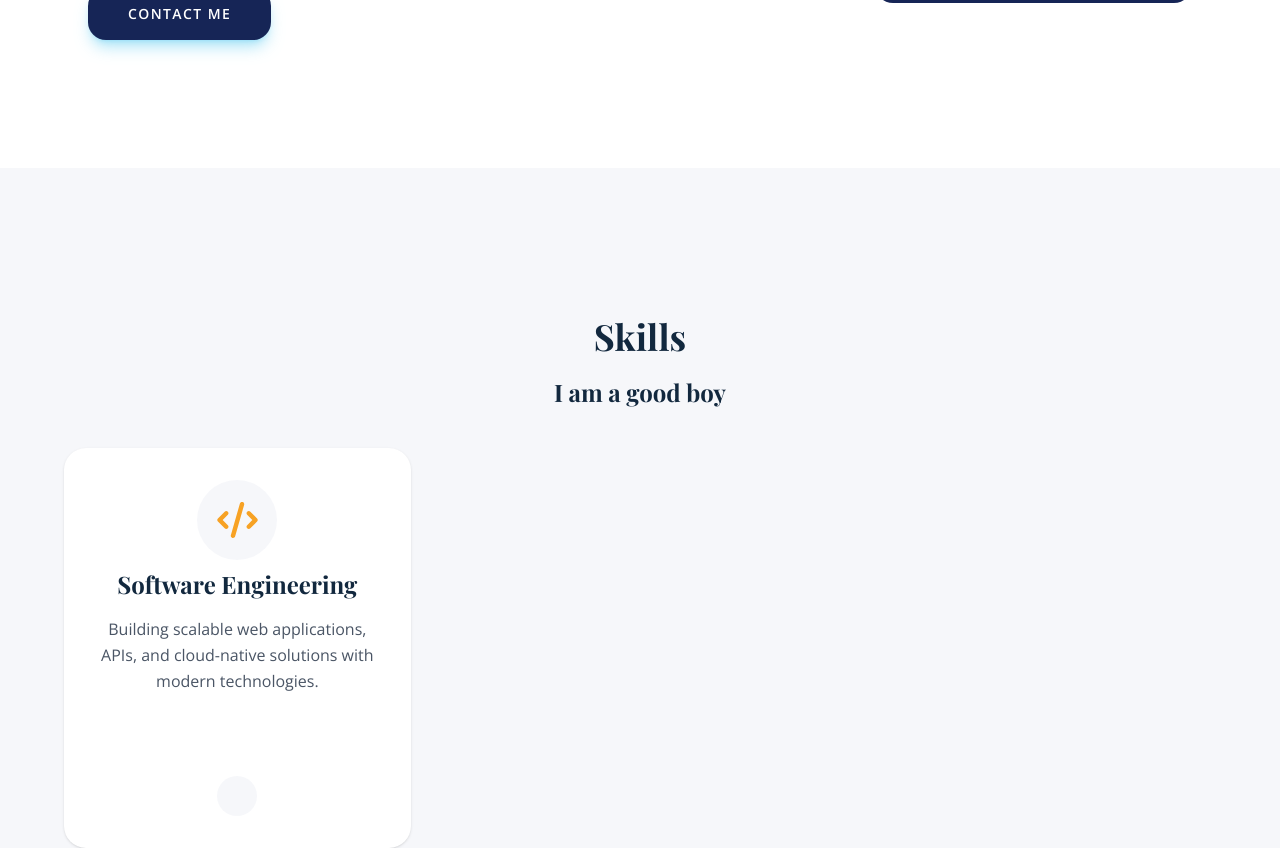
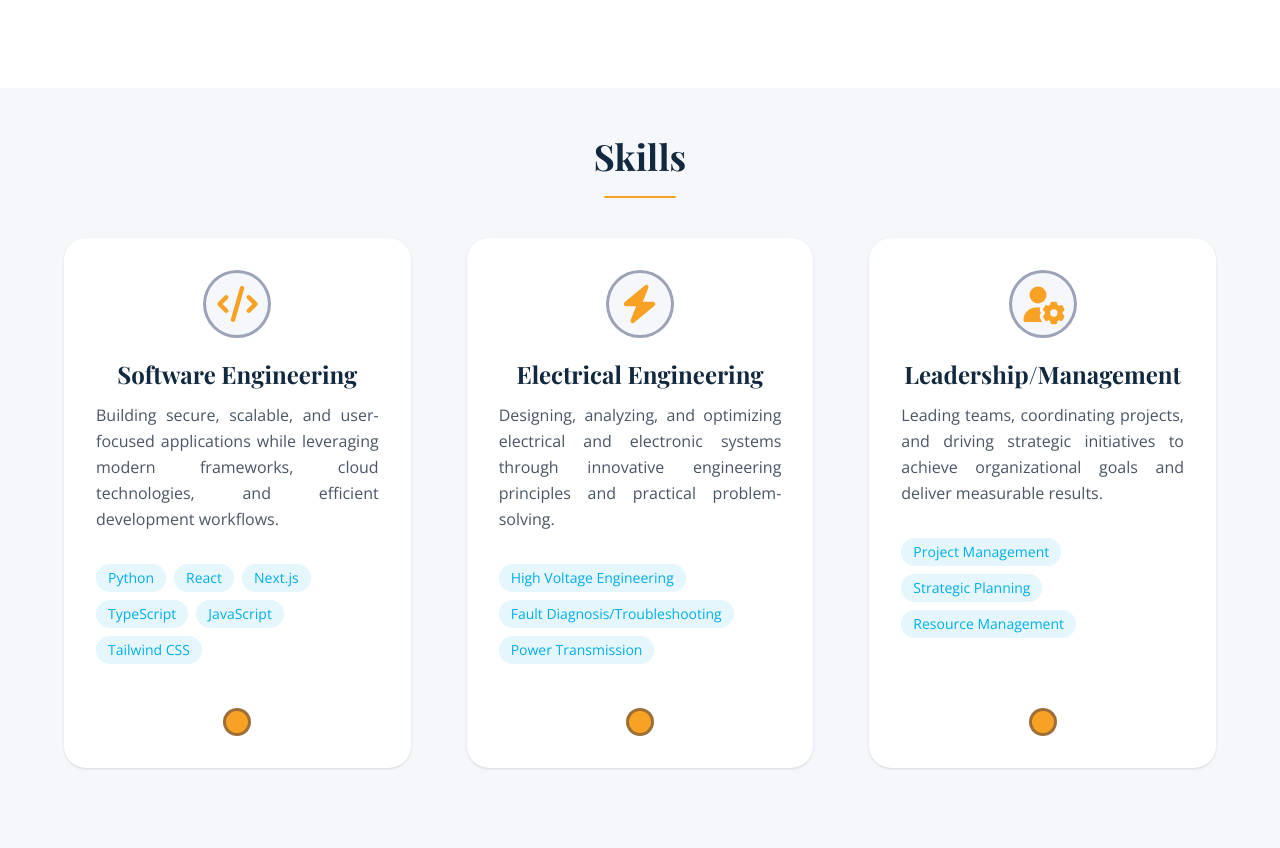
Before and after one commit to Dann-Hub/My-Portfolio, a Next.js app: page / in a window 1280 px wide. Shown: the part 1600-2448 px from the top of the page. Built offline with nearby package versions, Linux system fonts and the light colour scheme; a web font is replaced by a local one.

Commit message:
Skills update

```diff
--- a/components/about.tsx
+++ b/components/about.tsx
@@ -6,7 +6,7 @@ import Image from "next/image";
 export default function About() {
     return (
         <section id="about" className="min-h-screen relative overflow-hidden py-32">
-            <div className="max-w-7xl mx-auto">
+            <div className="max-w-7xl mx-auto -mt-20">
                 <div className="text-center">
                     <h1 className="font-bold font-heading text-4xl ">
                         About Me
--- a/components/skills.tsx
+++ b/components/skills.tsx
@@ -5,53 +5,102 @@ import { FontAwesomeIcon } from "@fortawesome/react-fontawesome";
 
 import {
     faCode,
-
+    faBolt,
+    faUserGear,
 } from "@fortawesome/free-solid-svg-icons";
 
-const socials = [
-    {
-        // icon: faLaptopCode,
-        label: "GitHub",
-    },
-    {
-        // icon: faXTwitter,
-        label: "LinkedIn",
-    },
-    {
-        // icon: faXTwitter,
-        label: "X",
-    },
-];
 
 export default function Skills() {
     return (
         <section id="about" className="min-h-screen relative overflow-hidden bg-[#e8ecf2]/40 py-32">
-            <div className="max-w-6xl mx-auto text-center items-center justify-center">
-                <h2 className="font-heading font-bold text-4xl leading-20">Skills</h2>
-                <p className="font-heading font-bold text-2xl">I am a good boy</p>
+            <div className="max-w-6xl mx-auto text-center items-center justify-center -mt-20">
+                <h2 className="font-heading font-bold text-4xl leading-10">Skills</h2>
+                <div className="mx-auto mt-5 h-0.5 w-18 rounded-full bg-accent-yellow"/>
+
                 <div className="grid gap-14 lg:grid-cols-3 items-center justify-center mt-10">
-                    <div className="relative flex h-100 flex-col items-center rounded-3xl bg-white p-8 text-center shadow-sm transition-all duration-300 hover:-translate-y-2 hover:shadow-xl">
-                        <div className="flex h-20 w-20 items-center justify-center rounded-full bg-[#e8ecf2]/40">
+                    <div className="relative flex h-full flex-col gap-5 items-center rounded-3xl bg-white p-8 text-center shadow-sm transition-all duration-300 hover:-translate-y-2 hover:shadow-xl">
+                        <div className="flex h-17 w-17 items-center justify-center border-3 border-blue-950/40 rounded-full bg-[#e8ecf2]/40">
                             <FontAwesomeIcon
                                 icon={faCode}
                                 className="text-4xl text-accent-yellow"
                             />
                         </div>
+                        <div>
+                            <h3 className="font-heading text-2xl font-bold mb-3">
+                                Software Engineering
+                            </h3>
 
-                        <h3 className="mt-2 font-heading text-2xl font-bold">
-                            Software Engineering
-                        </h3>
-
-                        <p className="mt-4 text-gray-600 leading-relaxed">
-                            Building scalable web applications, APIs,
-                            and cloud-native solutions with modern technologies.
-                        </p>
-                        <div className="absolute rounded-full h-10 w-10 bottom-0 left-1/2 -translate-x-1/2 bg-[#e8ecf2]/40 flex items-end justify-center mb-8">
-
+                            <p className="text-gray-600 mb-3 leading-relaxed text-justify">
+                                Building secure, scalable, and user-focused applications while leveraging modern frameworks,
+                                cloud technologies, and efficient development workflows.
+                            </p>
+                        </div>
+                        <div className="flex flex-wrap gap-2">
+                            <span className="rounded-full bg-primary/10 px-3 py-1 text-sm text-primary">Python</span>
+                            <span className="rounded-full bg-primary/10 px-3 py-1 text-sm text-primary">React</span>
+                            <span className="rounded-full bg-primary/10 px-3 py-1 text-sm text-primary">Next.js</span>
+                            <span className="rounded-full bg-primary/10 px-3 py-1 text-sm text-primary">TypeScript</span>
+                            <span className="rounded-full bg-primary/10 px-3 py-1 text-sm text-primary">JavaScript</span>
+                            <span className="rounded-full bg-primary/10 px-3 py-1 text-sm text-primary">Tailwind CSS</span>
+                        </div>
+                        <div className="mt-auto flex justify-center pt-6">
+                            <div className="h-7 w-7 rounded-full border-3 border-blue-950/40 bg-accent-yellow" />
                         </div>
                     </div>
 
+                    <div className="relative flex h-full flex-col gap-5 items-center rounded-3xl bg-white p-8 text-center shadow-sm transition-all duration-300 hover:-translate-y-2 hover:shadow-xl">
+                        <div className="flex h-17 w-17 items-center justify-center border-3 border-blue-950/40 rounded-full bg-[#e8ecf2]/40">
+                            <FontAwesomeIcon
+                                icon={faBolt}
+                                className="text-4xl text-accent-yellow"
+                            />
+                        </div>
+                        <div>
+                            <h3 className="font-heading text-2xl mb-3 font-bold">
+                                Electrical Engineering
+                            </h3>
 
+                            <p className="text-gray-600 mb-3 leading-relaxed text-justify">
+                                Designing, analyzing, and optimizing electrical and electronic systems through
+                                innovative engineering principles and practical problem-solving.
+                            </p>
+                        </div>
+                        <div className="flex flex-wrap gap-2">
+                            <span className="rounded-full bg-primary/10 px-3 py-1 text-sm text-primary">High Voltage Engineering</span>
+                            <span className="rounded-full bg-primary/10 px-3 py-1 text-sm text-primary">Fault Diagnosis/Troubleshooting</span>
+                            <span className="rounded-full bg-primary/10 px-3 py-1 text-sm text-primary">Power Transmission</span>
+                        </div>
+                        <div className="mt-auto flex justify-center pt-6">
+                            <div className="h-7 w-7 rounded-full border-3 border-blue-950/40 bg-accent-yellow" />
+                        </div>
+                    </div>
+
+                    <div className="relative flex h-full flex-col gap-5 items-center rounded-3xl bg-white p-8 text-center shadow-sm transition-all duration-300 hover:-translate-y-2 hover:shadow-xl">
+                        <div className="flex h-17 w-17 items-center justify-center border-3 border-blue-950/40 rounded-full bg-[#e8ecf2]/40">
+                            <FontAwesomeIcon
+                                icon={faUserGear}
+                                className="text-4xl text-accent-yellow"
+                            />
+                        </div>
+                        <div>
+                            <h3 className="font-heading text-2xl mb-3 font-bold">
+                                Leadership/Management
+                            </h3>
+
+                            <p className="text-gray-600 mb-3 leading-relaxed text-justify">
+                                Leading teams, coordinating projects, and driving strategic initiatives to achieve organizational
+                                goals and deliver measurable results.
+                            </p>
+                        </div>
+                        <div className="flex flex-wrap gap-2">
+                            <span className="rounded-full bg-primary/10 px-3 py-1 text-sm text-primary">Project Management</span>
+                            <span className="rounded-full bg-primary/10 px-3 py-1 text-sm text-primary">Strategic Planning</span>
+                            <span className="rounded-full bg-primary/10 px-3 py-1 text-sm text-primary">Resource Management</span>
+                        </div>
+                        <div className="mt-auto flex justify-center pt-6">
+                            <div className="h-7 w-7 rounded-full border-3 border-blue-950/40 bg-accent-yellow" />
+                        </div>
+                    </div>
                 </div>
             </div>
         </section>
```
